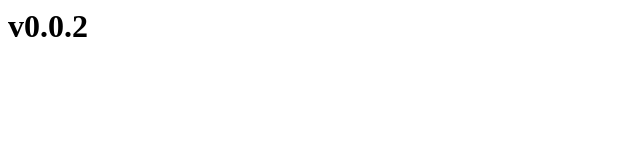
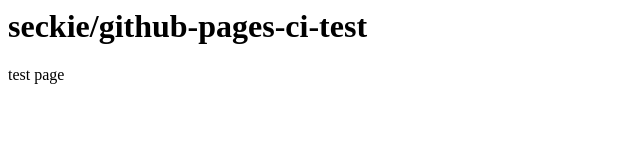
Before and after one commit to seckie/github-pages-ci-test, a plain HTML site: page index.html in a window 1280 px wide. Shown: the whole page, without its empty margins (0-640 px from the left). Drawn offline with Linux system fonts and the light colour scheme.

Commit message:
deploy: 87ee0e74ab86ce6bb34b68dd9ea6037d74c72436

```diff
--- a/index.html
+++ b/index.html
@@ -3,6 +3,7 @@
         <title>seckie/github-pages-ci-test</title>
     </head>
     <body>
-        <h1>v0.0.2</h1>
+        <h1>seckie/github-pages-ci-test</h1>
+        <p>test page</p>
     </body>
 </html>
```
